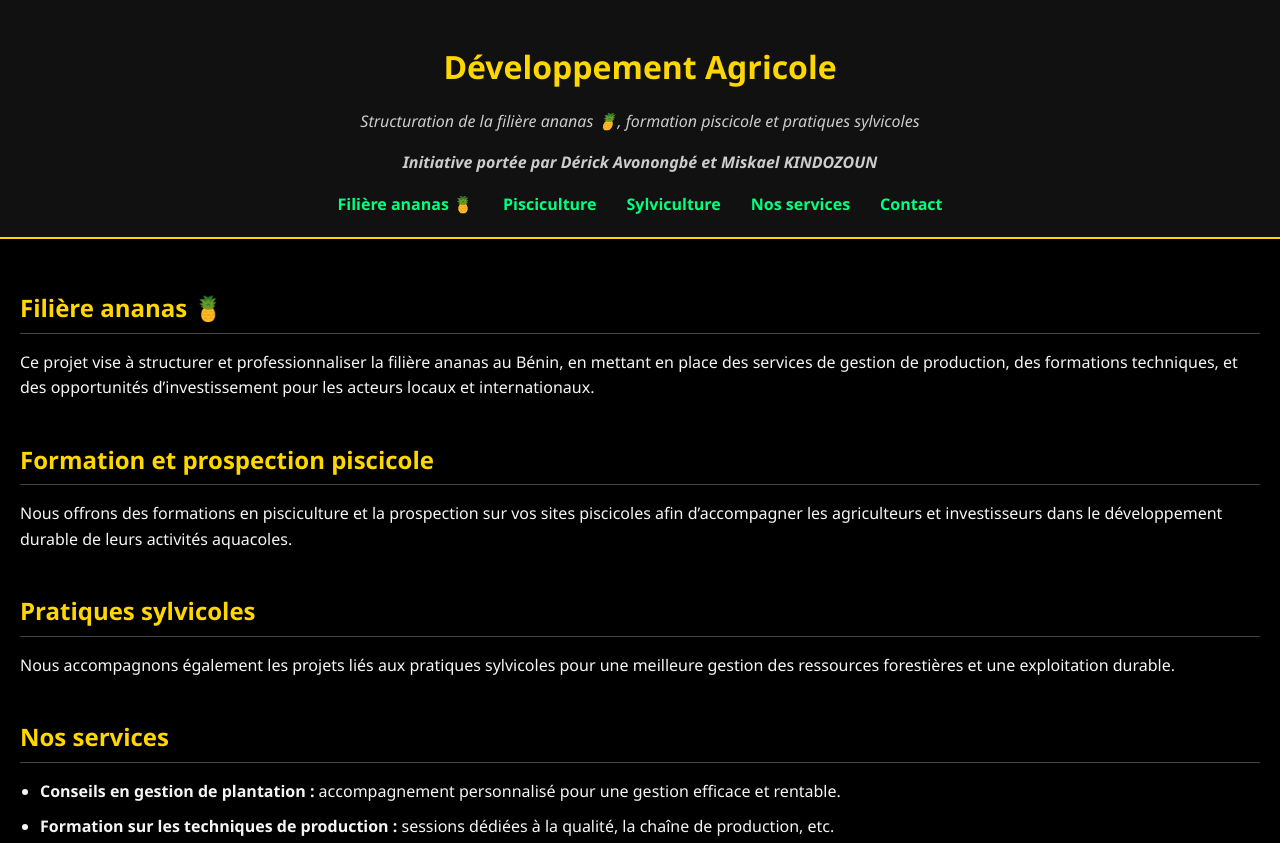
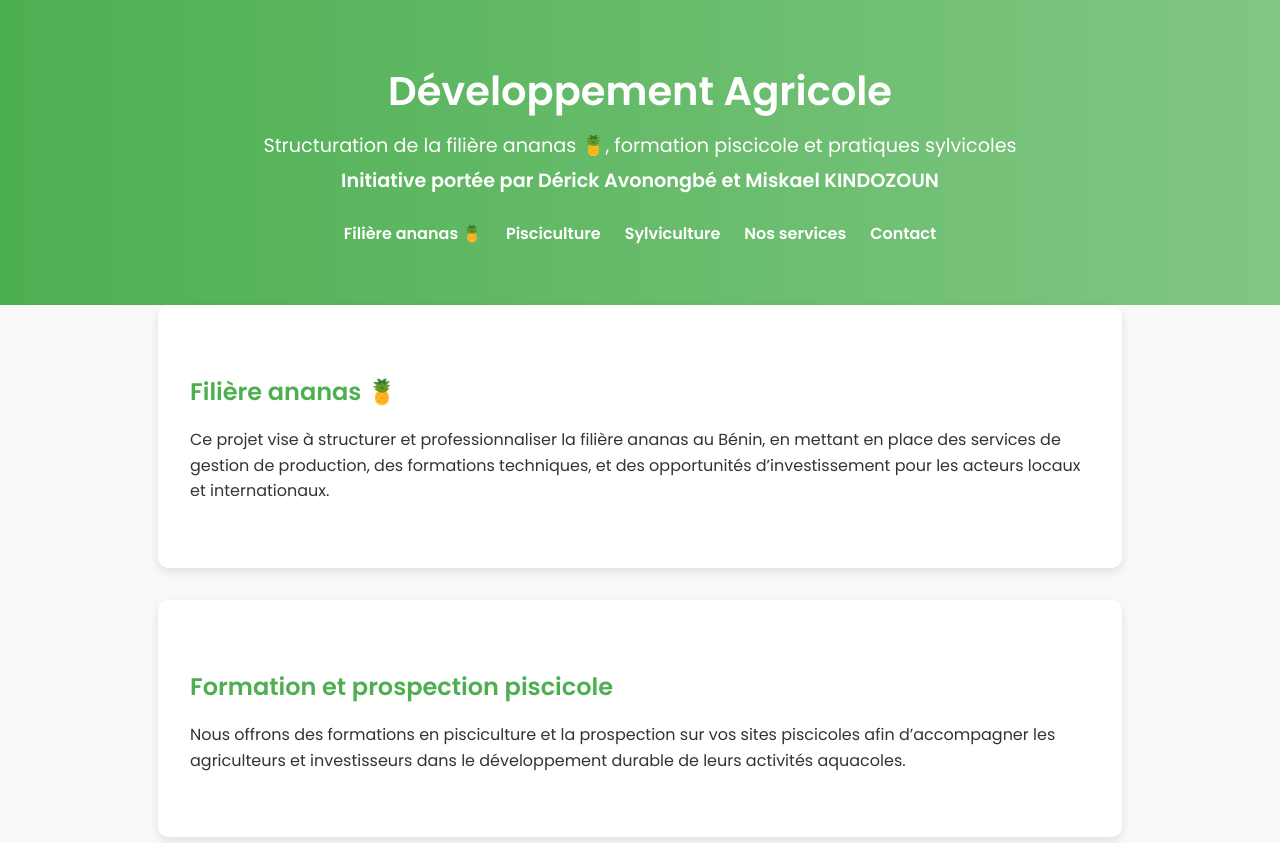
Before and after one commit to joanelcode229/-Derick-Agro-Services-, a plain HTML site: page index.html in a window 1280 px wide. Shown: the top 843 px of the page. Drawn offline with Linux system fonts and the light colour scheme.

Commit message:
Refactor CSS styles for improved design and readability

```diff
--- a/style.css
+++ b/style.css
@@ -1,94 +1,113 @@
-/* Style général */
+/* Style global */
 body {
+  font-family: 'Poppins', sans-serif;
   margin: 0;
   padding: 0;
-  background-color: #000;
-  color: #f5f5f5;
-  font-family: 'Segoe UI', Tahoma, Geneva, Verdana, sans-serif;
+  background: #f9f9f9;
+  color: #333;
   line-height: 1.6;
 }
 
-/* En-tête */
+/* Header */
 header {
-  background-color: #111;
-  padding: 20px;
+  background: linear-gradient(to right, #4caf50, #81c784);
+  color: white;
   text-align: center;
-  border-bottom: 2px solid #ffd700;
+  padding: 2rem;
+  animation: fadeInDown 1.5s ease;
 }
 
 header h1 {
-  color: #ffd700;
-  margin-bottom: 10px;
+  font-size: 2.5rem;
+  margin-bottom: 0.5rem;
 }
 
 header p {
-  color: #ccc;
-  font-style: italic;
+  font-size: 1.2rem;
+  margin: 0.3rem 0;
 }
 
 /* Navigation */
 nav ul {
   list-style: none;
-  padding: 0;
-  margin: 10px 0 0;
   display: flex;
   justify-content: center;
-  flex-wrap: wrap;
+  gap: 1.5rem;
+  padding: 0;
+  margin-top: 1rem;
 }
 
-nav ul li {
-  margin: 0 15px;
+nav a {
+  text-decoration: none;
+  color: white;
+  font-weight: bold;
+  position: relative;
 }
 
-nav ul li a {
-  color: #00ff7f;
-  text-decoration: none;
-  font-weight: bold;
+nav a::after {
+  content: '';
+  display: block;
+  width: 0;
+  height: 2px;
+  background: yellow;
+  transition: width 0.3s;
+  margin: auto;
 }
 
-nav ul li a:hover {
-  text-decoration: underline;
+nav a:hover::after {
+  width: 100%;
 }
 
 /* Sections */
-main {
-  padding: 30px 20px;
+section {
+  padding: 3rem 2rem;
+  max-width: 900px;
+  margin: auto;
+  background: white;
+  margin-bottom: 2rem;
+  border-radius: 10px;
+  box-shadow: 0 4px 10px rgba(0,0,0,0.1);
+  animation: fadeInUp 1.5s ease;
 }
 
-section {
-  margin-bottom: 40px;
+section h2 {
+  color: #4caf50;
+  margin-bottom: 1rem;
 }
 
-h2 {
-  color: #ffd700;
-  border-bottom: 1px solid #444;
-  padding-bottom: 5px;
-  margin-bottom: 15px;
+/* Liste animée */
+ul li {
+  margin: 0.5rem 0;
+  transition: transform 0.3s ease, color 0.3s ease;
 }
 
-ul {
-  padding-left: 20px;
+ul li:hover {
+  transform: translateX(10px);
+  color: #388e3c;
 }
 
-ul li {
-  margin-bottom: 10px;
+/* Footer */
+footer {
+  background: #333;
+  color: white;
+  text-align: center;
+  padding: 1.5rem;
+  margin-top: 2rem;
+  animation: fadeIn 2s ease;
 }
 
-/* Contact */
-a[href^="mailto"] {
-  color: #00ff7f;
-  text-decoration: none;
+/* Animations */
+@keyframes fadeIn {
+  from {opacity: 0;}
+  to {opacity: 1;}
 }
 
-a[href^="mailto"]:hover {
-  text-decoration: underline;
+@keyframes fadeInUp {
+  from {opacity: 0; transform: translateY(30px);}
+  to {opacity: 1; transform: translateY(0);}
 }
 
-/* Pied de page */
-footer {
-  background-color: #111;
-  color: #888;
-  text-align: center;
-  padding: 15px;
-  border-top: 2px solid #ffd700;
+@keyframes fadeInDown {
+  from {opacity: 0; transform: translateY(-30px);}
+  to {opacity: 1; transform: translateY(0);}
 }
```
